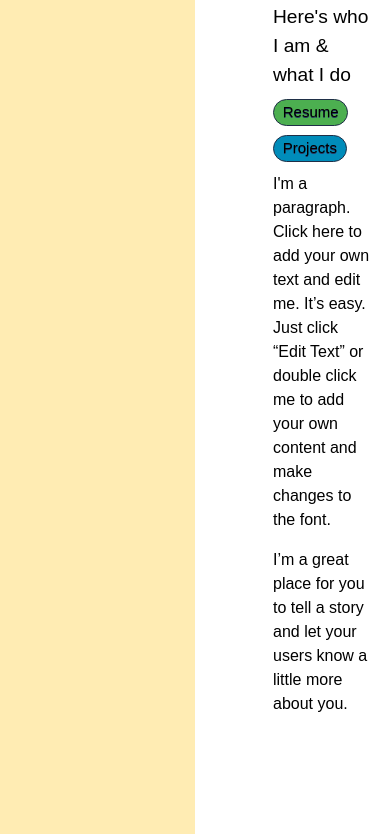
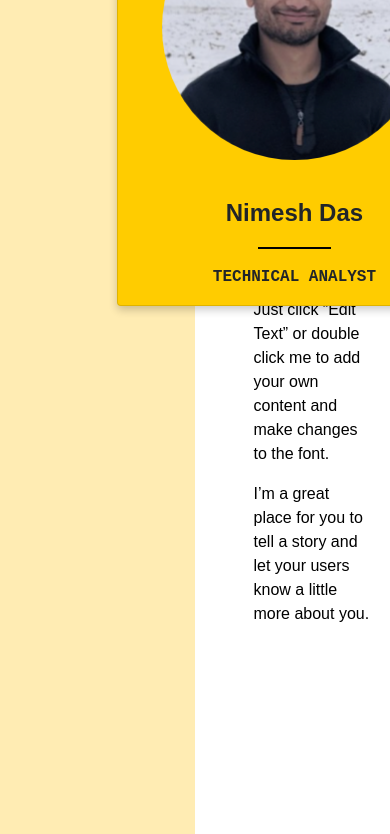
Before and after one commit to nimesh-das/pw, a website: page index.html in a window 390 px wide. Shown: the part 291-1125 px from the top of the page. Drawn offline with nearby package versions, Linux system fonts and the light colour scheme.

Commit message:
picture and text together, slightly responsive, still more work to do

```diff
--- a/css/styles.css
+++ b/css/styles.css
@@ -21,6 +21,7 @@ body {
     grid-area: header;
     padding: 1.5% 2%;
     margin-bottom: 5%;
+    box-shadow: 0 4px 8px 0 rgba(0, 0, 0, 0.2);
 }
 
 #header a {
@@ -37,14 +38,57 @@ body {
     #FFFFFF 100%
   );
    grid-area: main;
+   display: inline-block;
 
+}
+
+#pic-container-1 {
+   margin-top: 12%;
+   margin-bottom: 5%;
+   margin-right: 5%;
+   margin-left: 30%;
+   position: absolute;
+}
+
+.card {
+  box-shadow: 0 4px 8px 0 rgba(0, 0, 0, 0.2);
+  max-width: 400px;
+  width: 140%;
+  align-items: center;
+  text-align: center;
+  font-family: Arial, Helvetica, sans-serif;
+  background: #ffcc00;
+}
+
+#pic-container-1 .card img {
+  margin-top: 10%;
+  margin-bottom: 10%;
+  width: 75%;
+}
+
+#pic-container-1 .card .nametag {
+  font-family: Arial, Helvetica, sans-serif;
+  font-size: 150%;
+  font-weight: bold;
+  margin-bottom: 0;
+}
+
+.hrz {
+  border: 1px solid black;
+  width: 20%;
+}
+
+.work-title {
+  font-family: Courier New, Courier, monospace;
+  text-transform: uppercase;
+  font-weight: bold;
 }
 
 #text-container-1 {
    padding-top: 12%;
    padding-bottom: 5%;
    padding-right: 5%;
-   padding-left: 70%;
+   padding-left: 65%;
 }
 
 #text-container-1 p {
@@ -67,6 +111,7 @@ body {
 
 #footer {
     width: 100%;
+    box-shadow: 0 4px 12px 4px rgba(0, 0, 0, 0.2);
     background: #ffcc00;
     grid-area: footer;
     margin-top: 5%;
--- a/index.html
+++ b/index.html
@@ -28,6 +28,14 @@
 
     	<div id="body-container">
             <div id="pic-container-1">
+                <div class="card">
+                    <img src="/img/picture.png" alt="Denim Jeans">
+                    <p class="nametag">Nimesh Das </p>
+                    <hr class="hrz">
+                    <p class="work-title"> Technical Analyst </p>
+                    <div id="social-media-card">
+                    </div>
+                </div>
             </div>
         	<div id="text-container-1">
             	<p id="hello"> Hello </p>
```
Also changed, not shown: 1 other file.
